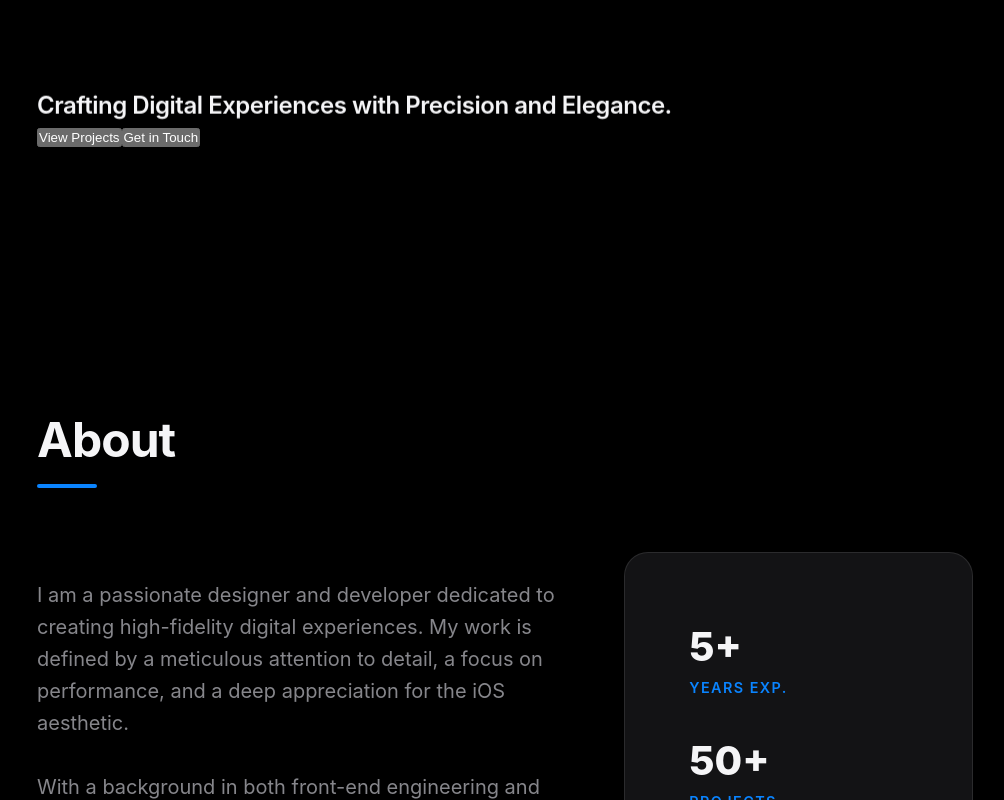
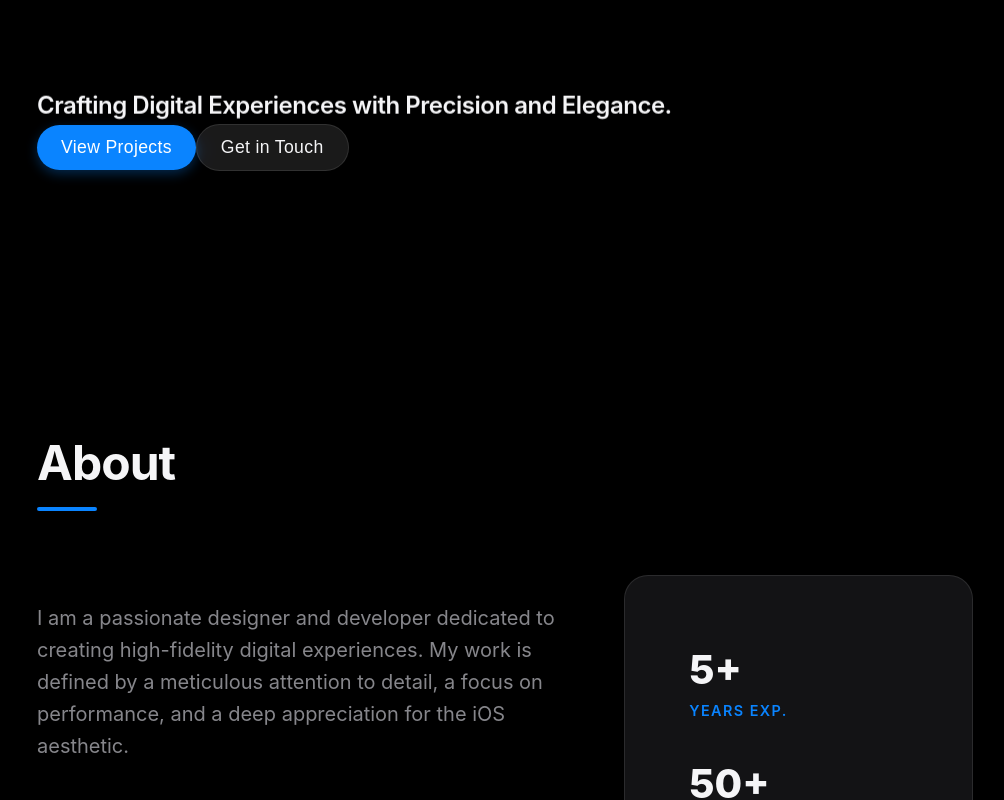
Before and after one commit to nahom1011/portfolio-pro, a React (Vite) app: page / in a window 1280 px wide. Shown: the part 840-1640 px from the top of the page, without its empty margins (135-1139 px from the left). Built offline with nearby package versions, Linux system fonts and the light colour scheme; a web font is replaced by a local one.

Commit message:
feat: add premium button styles

```diff
--- a/src/index.css
+++ b/src/index.css
@@ -74,3 +74,50 @@ section {
 ::-webkit-scrollbar-thumb:hover {
   background: #444;
 }
+
+/* Button Styles */
+.btn {
+  display: inline-flex;
+  align-items: center;
+  justify-content: center;
+  padding: 12px 24px;
+  font-size: 1.1rem;
+  font-weight: 500;
+  border-radius: 9999px;
+  /* Pill shape */
+  border: none;
+  cursor: pointer;
+  transition: all 0.3s cubic-bezier(0.4, 0, 0.2, 1);
+  text-decoration: none;
+  letter-spacing: 0.02em;
+}
+
+.btn:active {
+  transform: scale(0.96);
+}
+
+.btn-primary {
+  background-color: var(--color-accent);
+  color: #ffffff;
+  box-shadow: 0 4px 12px rgba(10, 132, 255, 0.3);
+}
+
+.btn-primary:hover {
+  background-color: #0071e3;
+  box-shadow: 0 6px 16px rgba(10, 132, 255, 0.4);
+  transform: translateY(-1px);
+}
+
+.btn-secondary {
+  background: rgba(255, 255, 255, 0.1);
+  backdrop-filter: blur(10px);
+  -webkit-backdrop-filter: blur(10px);
+  border: 1px solid var(--color-glass-border);
+  color: var(--color-text-primary);
+}
+
+.btn-secondary:hover {
+  background: rgba(255, 255, 255, 0.15);
+  border-color: rgba(255, 255, 255, 0.2);
+  transform: translateY(-1px);
+}
```
Also changed, not shown: src/App.css (line endings or trailing spaces).
